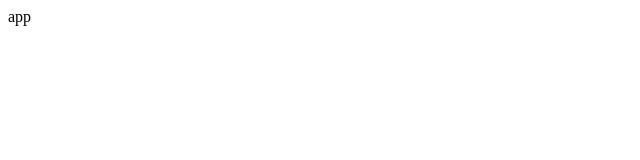
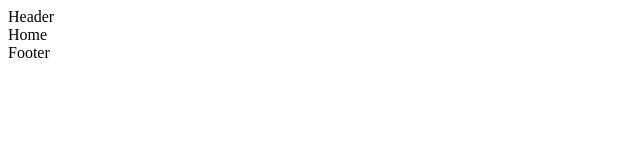
Before and after one commit to udaya19/redux-toolkit-movie-app, a React (Create React App) app: page / in a window 1280 px wide. Shown: the top 160 px of the page, without its empty margins (0-640 px from the left). Built offline with nearby package versions, Linux system fonts and the light colour scheme.

Commit message:
implemented Routing

```diff
--- a/src/App.js
+++ b/src/App.js
@@ -1,5 +1,22 @@
+import React from "react";
+import { Routes, Route } from "react-router-dom";
+import Footer from "./components/Footer/Footer";
+import Header from "./components/Header/Header";
+import Home from "./components/Home/Home";
+import MovieDetail from "./components/MovieDetail/MovieDetail";
+import PageNotFound from "./components/PageNotFound/PageNotFound";
 function App() {
-  return <div className="App">app</div>;
+  return (
+    <div className="app">
+      <Header />
+      <Routes>
+        <Route path="/" element={<Home />} />
+        <Route path="/movie/:imdbId" element={<MovieDetail />} />
+        <Route path="/*" element={<PageNotFound />} />
+      </Routes>
+      <Footer />
+    </div>
+  );
 }
 
 export default App;
--- /dev/null
+++ b/src/common/api/movieApi.js
@@ -0,0 +1,5 @@
+import axios from "axios";
+
+export default axios.create({
+  baseURL: "https://www.omdbapi.com",
+});
--- /dev/null
+++ b/src/common/api/movieApiKey.js
@@ -0,0 +1 @@
+export const API_KEY = "fkrwfbnkw";
--- a/src/index.js
+++ b/src/index.js
@@ -1,10 +1,12 @@
 import React from "react";
 import ReactDOM from "react-dom/client";
 import App from "./App";
-
+import { BrowserRouter } from "react-router-dom";
 const root = ReactDOM.createRoot(document.getElementById("root"));
 root.render(
   <React.StrictMode>
-    <App />
+    <BrowserRouter>
+      <App />
+    </BrowserRouter>
   </React.StrictMode>
 );
```
